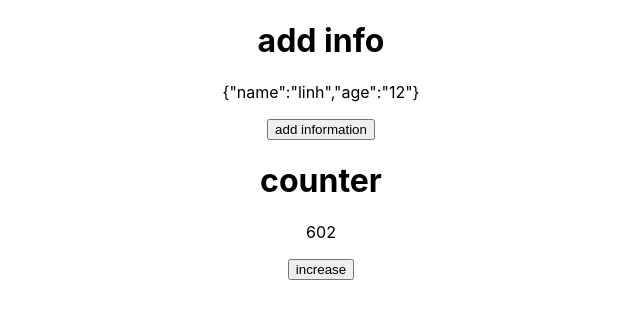
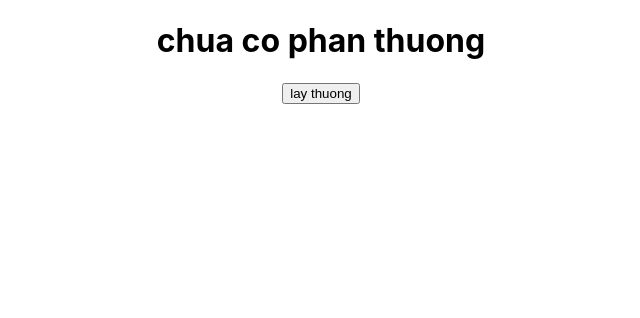
Before and after one commit to phamthimylinhhaui/titktok, a React (Create React App) app: page / in a window 1280 px wide. Shown: the top 318 px of the page, without its empty margins (319-959 px from the left). Built offline with nearby package versions, Linux system fonts and the light colour scheme.

Commit message:
lesson-49: random gÃift

```diff
--- a/src/App.js
+++ b/src/App.js
@@ -2,47 +2,26 @@
 import './App.css';
 import { useState } from 'react'
 
-const order = [100, 2, 500];
+const gifts = [
+  'pt 1',
+  'pt 2',
+  'pt 3',
+];
 function App() {
-  const [counter, setCounter] = useState(
-    order.reduce((total, curr) => (total + curr))
-  );
-  const [info, setInfo] = useState({
-    name: 'linh',
-    age: '12',
-  });
-  const handleIncrease = () => {
-    // setCounter(counter + 1);
-    // setCounter(counter + 1);
-    // setCounter(counter + 1);
-    // how to setCounter + 3 and re-render 1 time =>use callback in setState
+  const [gift, setGift] = useState()
 
-    setCounter(pre => pre + 1)
-    setCounter(pre => pre + 1)
-    setCounter(pre => pre + 1)
-  }
-
-  const handleAddInfo = () => {
-    setInfo({
-      ...info,
-      bio: 'yeu mau hong'
-    })
+  const randomGift = () => {
+    const index = Math.floor(Math.random() * gifts.length)
+    setGift(gifts[index]);
   }
 
   return (
     <div className="App">
       <div>
-        <h1>add info</h1>
-        <p>{JSON.stringify(info)}</p>
-        <button onClick={handleAddInfo}>
-          add information
-        </button>
-      </div>
-      <div>
-        <h1>counter</h1>
-        <p>{counter}</p>
-        <button onClick={handleIncrease}>
-          increase
+        <h1>{gift || 'chua co phan thuong'}</h1>
+
+        <button onClick={randomGift}>
+          lay thuong
         </button>
       </div>
     </div>
```
